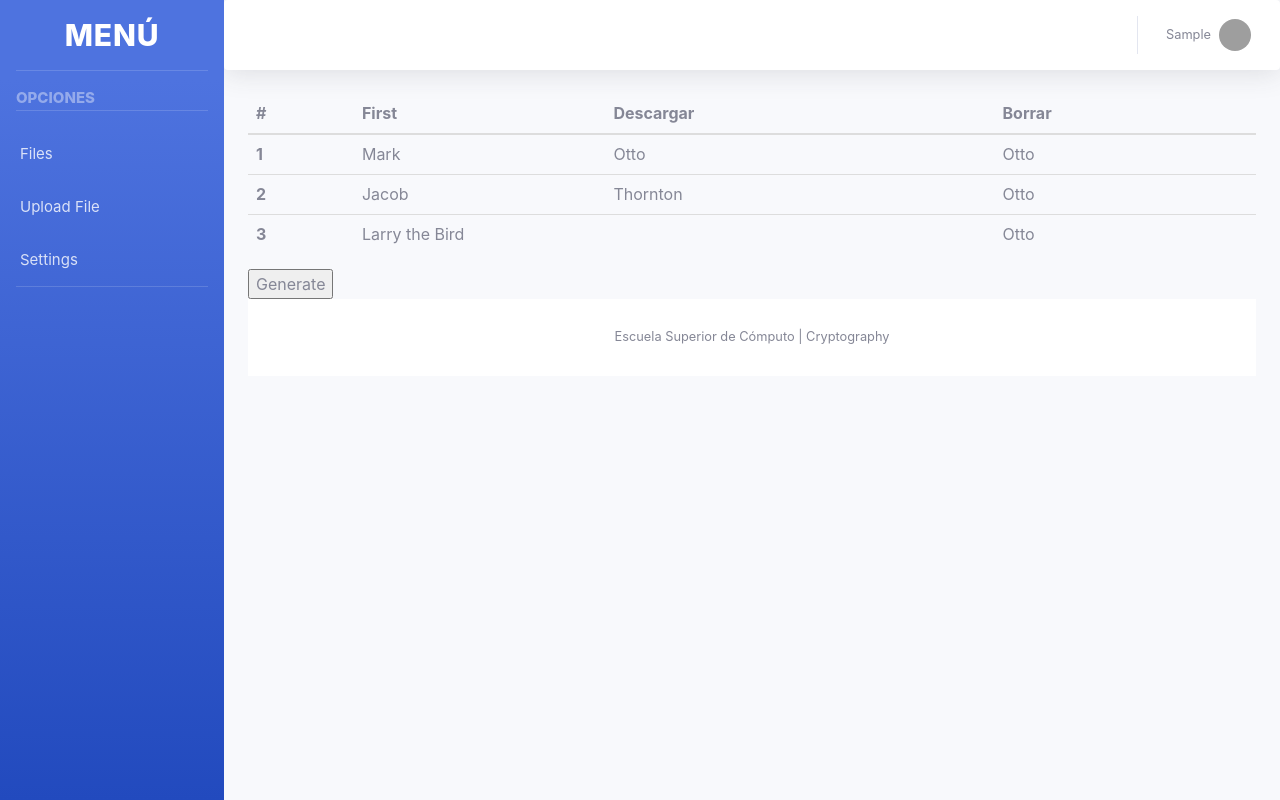
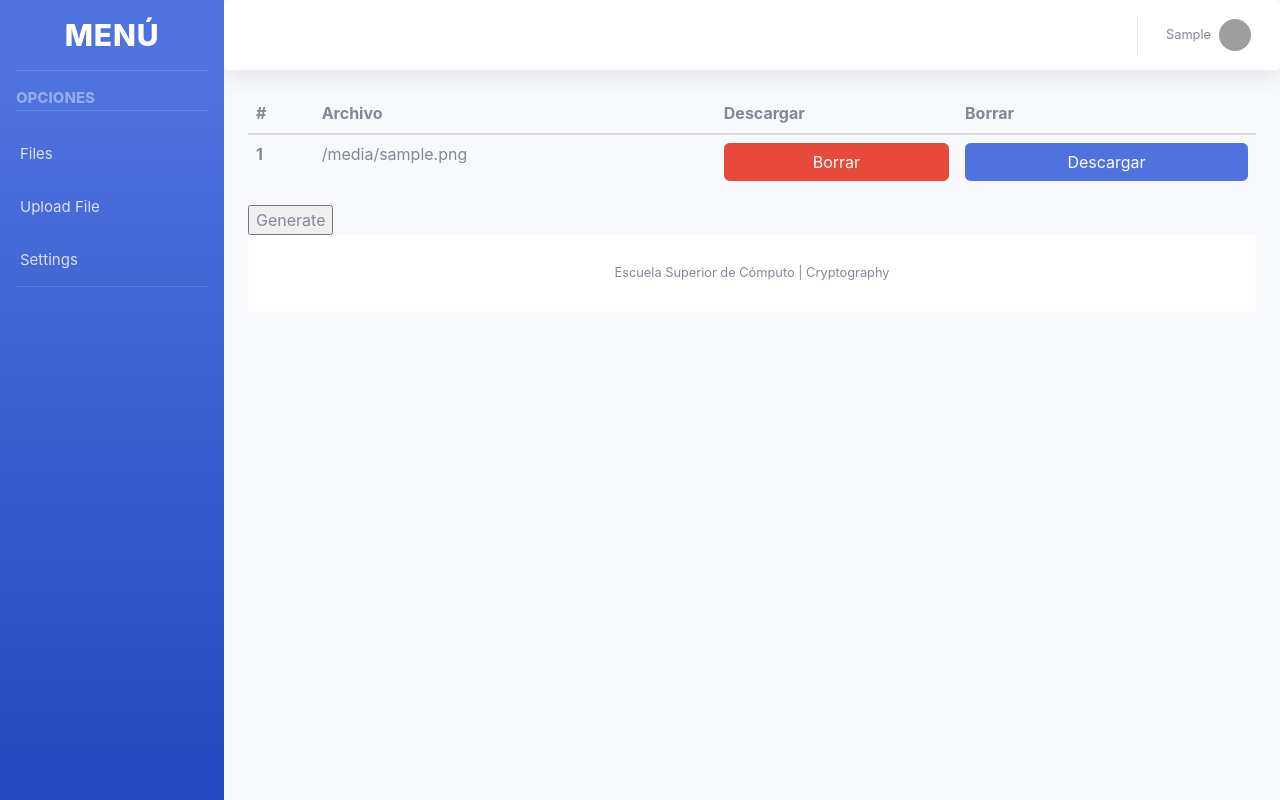
Before and after one commit to RandyViG/Secrecy-for-the-Government, a Flask app: template application/templates/index.html in a window 1280 px wide. Run offline with Flask 2, Linux system fonts and the light colour scheme; the template is opened without the code that fills it: values that come from a table or form of the project are taken from there, most other values are stand-ins (such as "Sample title", 1, 10 or a date in 2020); some libraries are stand-ins or nearby versions; grey boxes are pictures that could not be loaded.

Commit message:
Mostrando archivos de usuario

```diff
--- a/app.py
+++ b/app.py
@@ -1,4 +1,5 @@
 from application import create_app
+from application.forms import DeleteFile, DownloadFile
 from flask import render_template, request, redirect, url_for,flash
 from flask_login import login_required, current_user
 from werkzeug.utils import secure_filename
@@ -16,9 +17,13 @@ generate_keys()
 def index():
     username= current_user.name
     files = get_files( current_user.id )
+    delete_form = DeleteFile()
+    download_form = DownloadFile()
     context={
         'username':username,
         'files':files,
+        'delete_form':DeleteFile(),
+        'download_form':DownloadFile(),
     }
 
     return render_template( 'index.html',**context )
--- a/application/crypto.py
+++ b/application/crypto.py
@@ -15,8 +15,8 @@ def getHash(f):
 def rsaOPRF(h):
     h_aux=int.from_bytes(h.digest(), byteorder='little')
     #Llave Servidor
-    private_key = RSA.import_key( open('pk.pub').read() )
-    public_key = RSA.import_key( open('puk.pub').read() )
+    private_key = RSA.import_key( open('./application/server/privateServer.pem').read() )
+    public_key = RSA.import_key( open('./application/server/publicServer.pem').read() )
     # Public exponent
     e=public_key.e
     # Product of p*q (numbers primes)
--- a/application/firebase_service.py
+++ b/application/firebase_service.py
@@ -41,8 +41,6 @@ def get_files( user_id ):
     nameFile = [ ]
     files = db.collection('files').stream()
     for file in files:
-        flash('File: {} => {}'.format(file.id, file.to_dict()))
-        owners = file.collection
         ids.append( file.id )
 
     for id in ids:
--- a/application/forms.py
+++ b/application/forms.py
@@ -6,3 +6,9 @@ class LoginForm(FlaskForm):
     username=StringField('Número de Empleado',validators=[DataRequired()])
     password= PasswordField('Contraseña',validators=[DataRequired()])
     submit= SubmitField('Enviar')
+
+class DeleteFile(FlaskForm):
+    submit = SubmitField('Borrar')
+
+class DownloadFile(FlaskForm):
+    submit = SubmitField('Descargar')
--- a/application/templates/index.html
+++ b/application/templates/index.html
@@ -1,33 +1,21 @@
 {% extends 'base.html' %}
+{% import 'macros.html' as macros %}
 
 {% block  content %}
 <table class="table table-hover">
     <thead>
       <tr>
         <th scope="col">#</th>
-        <th scope="col">First</th>
+        <th scope="col">Archivo</th>
         <th scope="col">Descargar</th>
         <th scope="col">Borrar</th>
       </tr>
     </thead>
     <tbody>
-      <tr>
-        <th scope="row">1</th>
-        <td>Mark</td>
-        <td>Otto</td>
-        <td>Otto</td>
-      </tr>
-      <tr>
-        <th scope="row">2</th>
-        <td>Jacob</td>
-        <td>Thornton</td>
-        <td>Otto</td>
-      </tr>
-      <tr>
-        <th scope="row">3</th>
-        <td colspan="2">Larry the Bird</td>
-        <td>Otto</td>
-      </tr>
+      {% for file in files %}
+        {{ macros.render_file(1,file,delete_form,download_form) }}
+      {% endfor %}
     </tbody>
   </table>
+
 {% endblock %}
--- /dev/null
+++ b/application/templates/macros.html
@@ -0,0 +1,11 @@
+{% import 'bootstrap/wtf.html' as wtf %}
+
+
+{% macro render_file(num,file,delete_form,download_form) %}
+    <tr>
+        <th scope="row">{{num}}</th>
+        <td>{{file}}</td>
+        <td>{{ wtf.form_field( delete_form.submit , class='btn btn-danger btn-user btn-block', type='submit' ) }}</td>
+        <td>{{ wtf.form_field( download_form.submit , class='btn btn-primary btn-user btn-block', type='submit' ) }}</td>
+    </tr>
+{% endmacro %}
```
